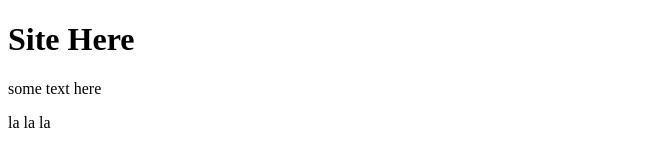
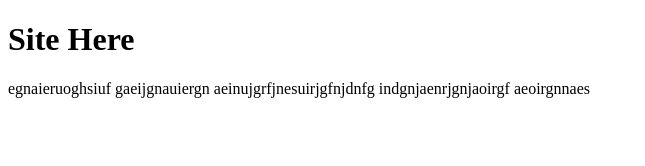
Before and after one commit to KetrinFrank/site, a plain HTML site: page index.html in a window 1280 px wide. Shown: the whole page, without its empty margins (0-645 px from the left). Drawn offline with Linux system fonts and the light colour scheme.

Commit message:
modified

```diff
--- a/index.html
+++ b/index.html
@@ -7,7 +7,7 @@
 </head>
 <body>
    <h1>Site Here</h1>
-   <p>some text here</p>
-    <p>la la la</p>
+   <p>egnaieruoghsiuf gaeijgnauiergn aeinujgrfjnesuirjgfnjdnfg indgnjaenrjgnjaoirgf aeoirgnnaes</p>
+
 </body>
 </html>
```
